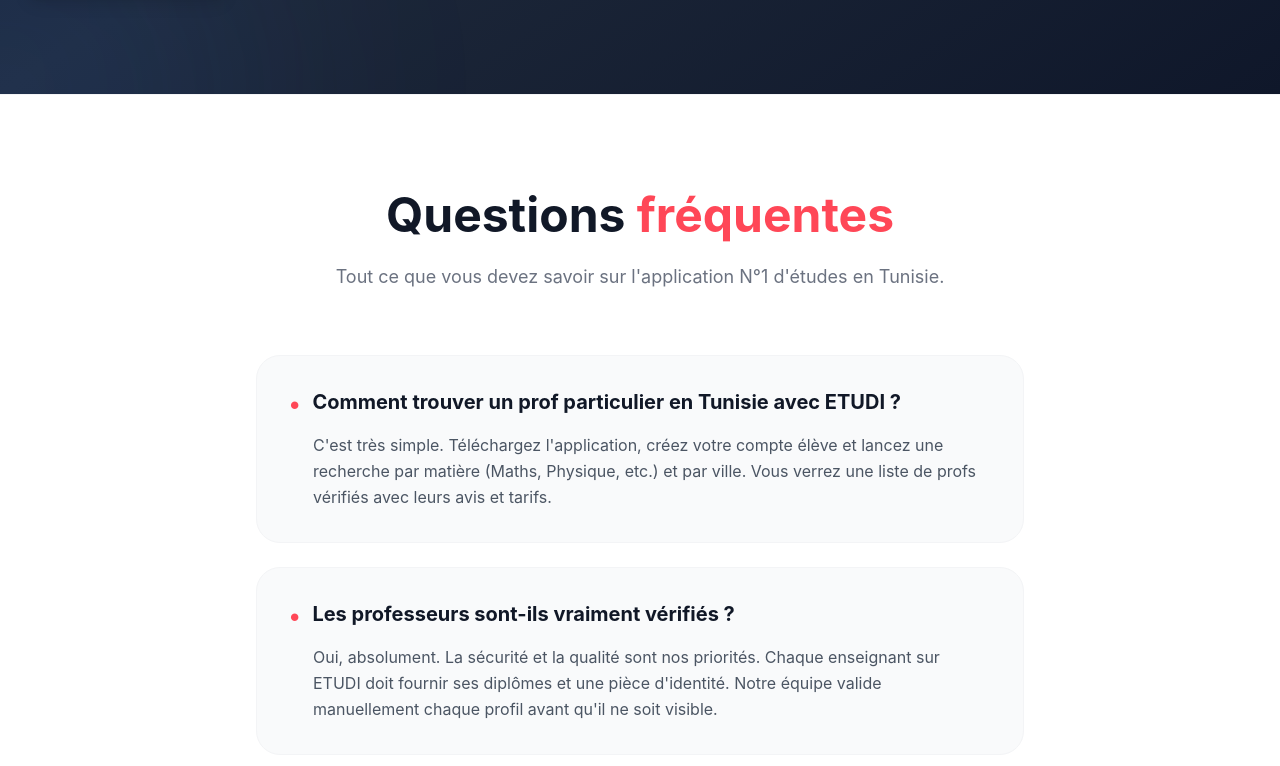
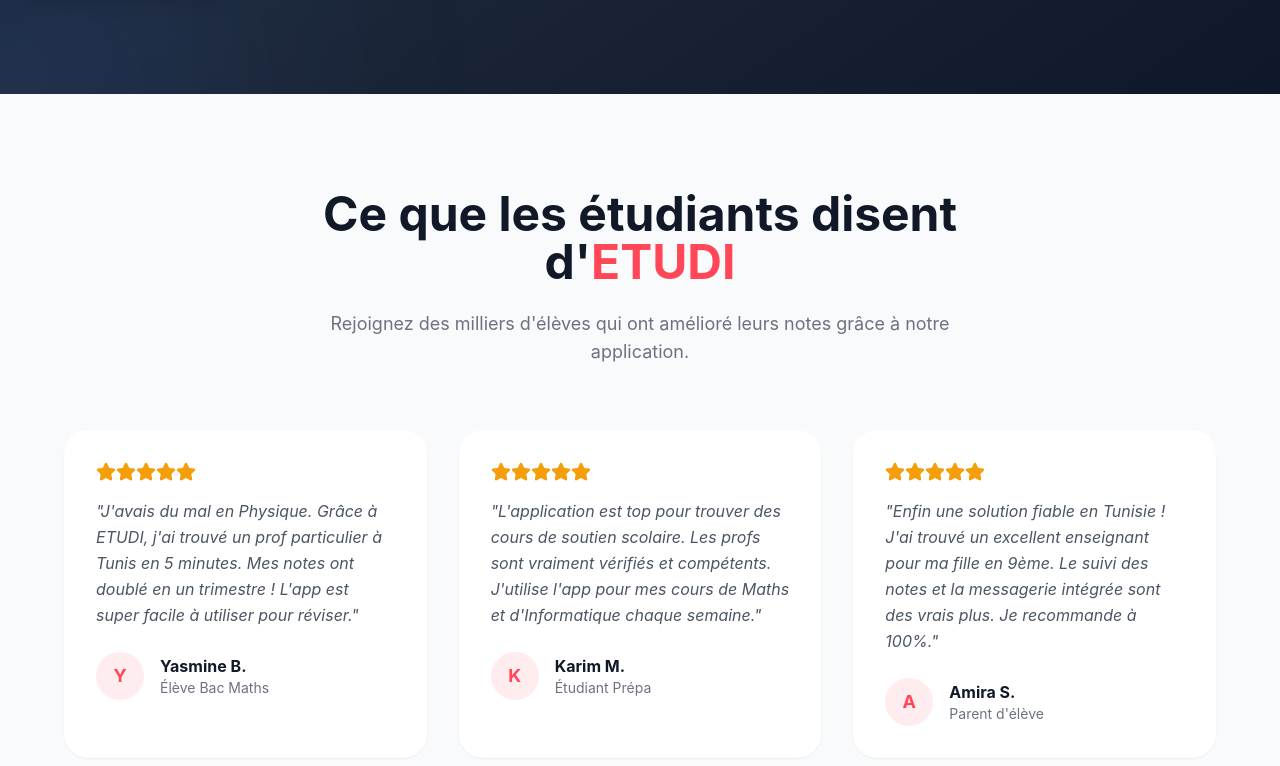
Before and after one commit to Marw1BS/etudi_web, a React (Vite) app: page / in a window 1280 px wide. Shown: the part 8074-8840 px from the top of the page. Built offline with nearby package versions, Linux system fonts and the light colour scheme.

Commit message:
chore: Fix heading hierarchy and add Testimonials section for SEO

```diff
--- a/src/pages/Home/index.jsx
+++ b/src/pages/Home/index.jsx
@@ -437,7 +437,7 @@ function Home() {
                       {feature.icon}
                     </div>
                     <div>
-                      <h4 className="text-xl font-bold text-gray-900 mb-2">{feature.title}</h4>
+                      <h3 className="text-xl font-bold text-gray-900 mb-2">{feature.title}</h3>
                       <p className="text-gray-500">{feature.desc}</p>
                     </div>
                   </div>
@@ -456,7 +456,7 @@ function Home() {
                       <span className="absolute bottom-0 right-0 w-3.5 h-3.5 bg-green-500 border-[3px] border-white rounded-full" />
                     </div>
                     <div>
-                      <h4 className="font-bold text-gray-900">Sarah Ben Ali</h4>
+                      <h3 className="font-bold text-gray-900">Sarah Ben Ali</h3>
                       <p className="text-xs text-green-600 font-medium bg-green-50 px-2 py-0.5 rounded-full inline-block mt-0.5">En ligne</p>
                     </div>
                   </div>
@@ -520,7 +520,7 @@ function Home() {
                   <div key={i} className="flex items-start gap-4 bg-white/5 backdrop-blur-sm p-4 rounded-2xl border border-white/5 hover:bg-white/10 transition-colors">
                     <div className="w-10 h-10 bg-white/10 rounded-xl flex items-center justify-center shrink-0">{feature.icon}</div>
                     <div className="text-left">
-                      <h4 className="font-bold text-white mb-1">{feature.title}</h4>
+                      <h3 className="font-bold text-white mb-1">{feature.title}</h3>
                       <p className="text-slate-400 text-sm">{feature.desc}</p>
                     </div>
                   </div>
@@ -578,6 +578,61 @@ function Home() {
                 </div>
               </div>
             </div>
+          </div>
+        </div>
+      </section>
+
+      {/* Testimonials Section - SEO Content Boost */}
+      <section className="py-24 bg-gray-50">
+        <div className="container mx-auto px-6">
+          <div className="text-center mb-16">
+            <h2 className="text-3xl md:text-5xl font-bold text-gray-900 mb-6">
+              Ce que les étudiants disent <br /> d'<span className="text-primary">ETUDI</span>
+            </h2>
+            <p className="text-gray-500 max-w-2xl mx-auto text-lg">
+              Rejoignez des milliers d'élèves qui ont amélioré leurs notes grâce à notre application.
+            </p>
+          </div>
+
+          <div className="grid grid-cols-1 md:grid-cols-3 gap-8 max-w-6xl mx-auto">
+            {[
+              {
+                name: "Yasmine B.",
+                role: "Élève Bac Maths",
+                text: "J'avais du mal en Physique. Grâce à ETUDI, j'ai trouvé un prof particulier à Tunis en 5 minutes. Mes notes ont doublé en un trimestre ! L'app est super facile à utiliser pour réviser.",
+                stars: 5
+              },
+              {
+                name: "Karim M.",
+                role: "Étudiant Prépa",
+                text: "L'application est top pour trouver des cours de soutien scolaire. Les profs sont vraiment vérifiés et compétents. J'utilise l'app pour mes cours de Maths et d'Informatique chaque semaine.",
+                stars: 5
+              },
+              {
+                name: "Amira S.",
+                role: "Parent d'élève",
+                text: "Enfin une solution fiable en Tunisie ! J'ai trouvé un excellent enseignant pour ma fille en 9ème. Le suivi des notes et la messagerie intégrée sont des vrais plus. Je recommande à 100%.",
+                stars: 5
+              }
+            ].map((review, i) => (
+              <div key={i} className="bg-white p-8 rounded-3xl shadow-sm hover:shadow-md transition-shadow">
+                <div className="flex text-amber-500 mb-4">
+                  {[...Array(review.stars)].map((_, i) => (
+                    <Star key={i} size={20} fill="currentColor" />
+                  ))}
+                </div>
+                <p className="text-gray-600 mb-6 leading-relaxed italic">"{review.text}"</p>
+                <div className="flex items-center gap-4">
+                  <div className="w-12 h-12 bg-primary/10 rounded-full flex items-center justify-center text-primary font-bold text-lg">
+                    {review.name.charAt(0)}
+                  </div>
+                  <div>
+                    <div className="font-bold text-gray-900">{review.name}</div>
+                    <div className="text-sm text-gray-500">{review.role}</div>
+                  </div>
+                </div>
+              </div>
+            ))}
           </div>
         </div>
       </section>
```
